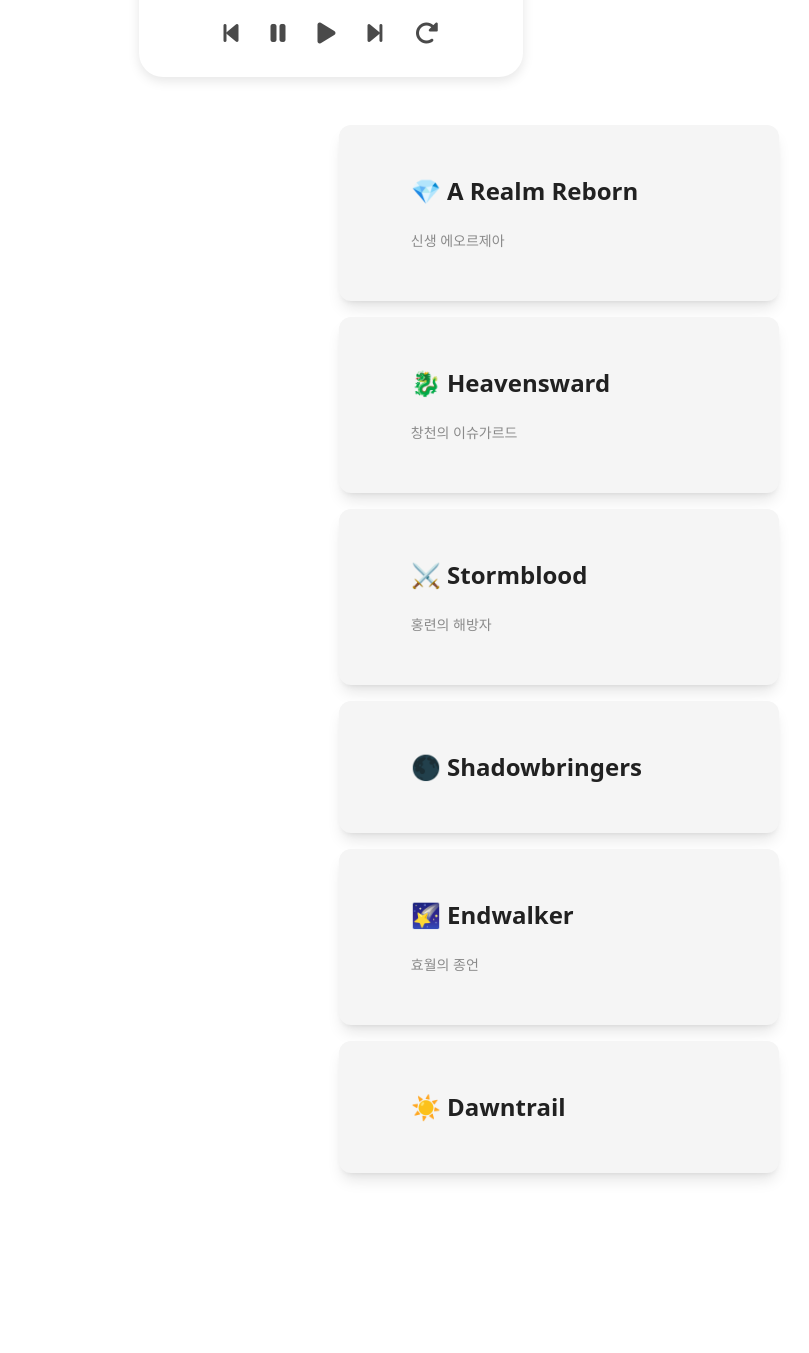
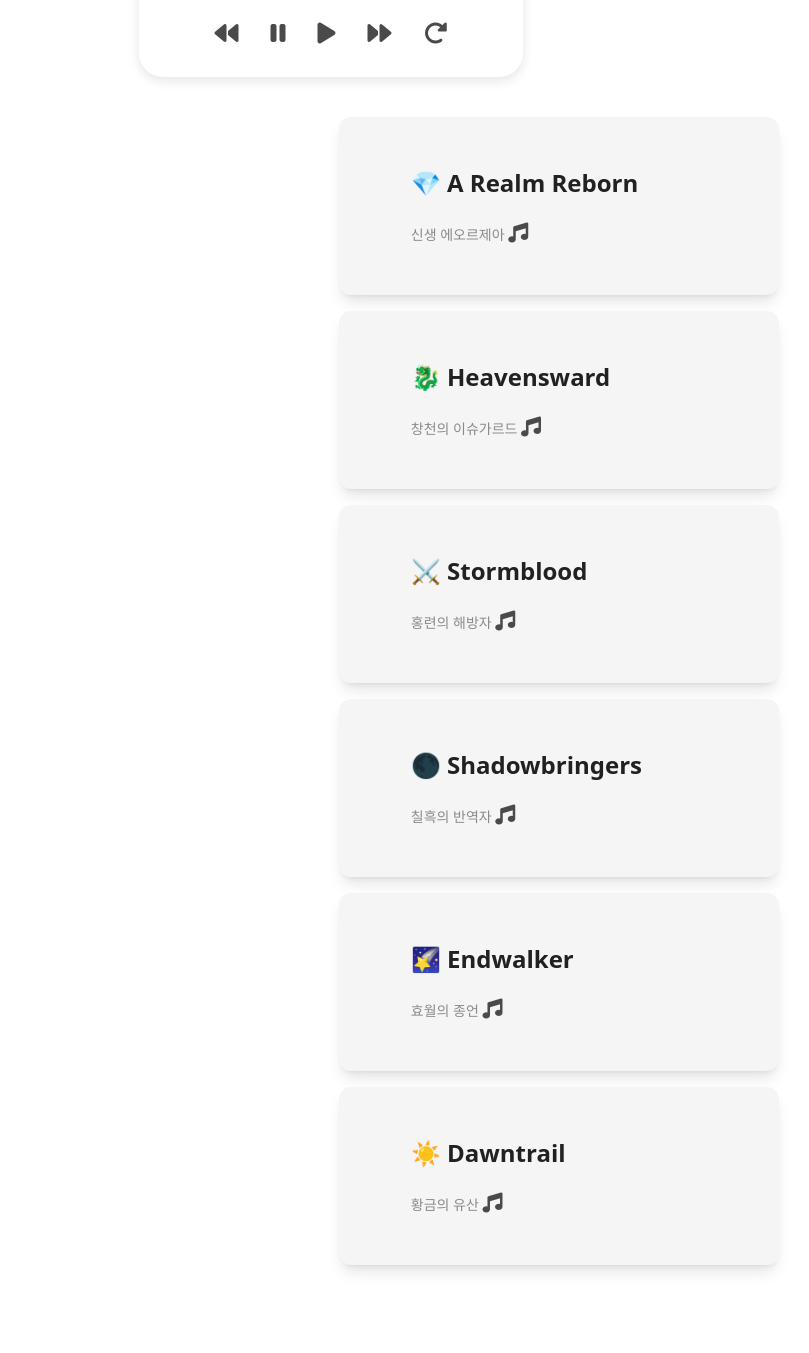
Before and after one commit to Yujin-Reyu/FF14, a plain HTML site: page Main1.html in a window 1280 px wide. Shown: the part 495-1848 px from the top of the page, without its empty margins (309-1118 px from the left). Before the commit the page ends 1756 px from the top, so only its background shows below. Drawn offline with nearby package versions, Linux system fonts and the light colour scheme.

Commit message:
Update Main1.html

```diff
--- a/Main1.html
+++ b/Main1.html
@@ -29,7 +29,7 @@
     <link rel="preconnect" href="https://fonts.gstatic.com" crossorigin>
     <link href="https://fonts.googleapis.com/css2?family=Nunito:wght@400;600;700;800&display=swap" rel="stylesheet">
 
-    <link rel="stylesheet" href="https://cdnjs.cloudflare.com/ajax/libs/font-awesome/6.0.0-beta3/css/all.min.css">
+        <link rel="stylesheet" href="https://cdnjs.cloudflare.com/ajax/libs/font-awesome/6.0.0-beta3/css/all.min.css">
 
     <style>
         body {
@@ -38,7 +38,6 @@
         }
 
         #time-widget {
-            /* 🚩 깃허브 레포지토리의 Header.png 파일로 경로 설정 (이미지 로드 실패 시 투명 배경 사용) */
             background-image: url('Header.png');
             background-color: transparent;
             background-size: cover;
@@ -53,13 +52,16 @@
             flex-direction: column;
             align-items: center;
             justify-content: center;
-            min-height: 350px; /* 이미지 높이에 맞게 조정 */
+            min-height: 350px;
         }
 
         #time-widget::before {
             content: '';
             position: absolute;
-            top: 0; left: 0; right: 0; bottom: 0;
+            top: 0;
+            left: 0;
+            right: 0;
+            bottom: 0;
             background-color: rgba(0, 0, 0, 0.4);
             z-index: 1;
             border-radius: 1rem;
@@ -78,9 +80,9 @@
             background: #FFFFFF;
             border-radius: 1.5rem;
             box-shadow: 0 4px 12px rgba(0, 0, 0, 0.1);
+            margin-bottom: 2.5rem; /* 시간 위젯과 목록 사이 간격 조정 */
         }
 
-        /* 중앙 이미지 컨테이너 */
         .album-art-container {
             position: relative;
             width: 200px;
@@ -88,20 +90,17 @@
             margin: 0 auto 1.5rem;
             border-radius: 50%;
             overflow: hidden;
-            background-color: #000000; /* CD 배경을 검정색으로 */
+            background-color: #000000; /* CD 배경 검정색 */
             box-shadow: 0 0 10px rgba(0, 0, 0, 0.2);
         }
 
-        /* 이미지 (Black_Cat.png) */
         .album-art-container img {
             width: 100%;
             height: 100%;
             object-fit: cover;
-            /* 이전 grayscale 필터 제거 */
             filter: none;
         }
 
-        /* 중앙 원의 색상을 흰색으로 유지 */
         .album-art-container .center-dot {
             position: absolute;
             top: 50%;
@@ -111,10 +110,9 @@
             height: 48px;
             background-color: #FFFFFF;
             border-radius: 50%;
-            z-index: 10; /* 이미지가 덮히지 않도록 z-index 추가 */
+            z-index: 10;
         }
 
-        /* 플레이어 컨트롤 버튼 */
         .player-controls i {
             font-size: 1.5rem;
             color: #4A4A4A;
@@ -123,6 +121,19 @@
         }
         .player-controls i:hover {
             color: #212121;
+        }
+
+        /* 확장팩 목록 아이콘 스타일 */
+        .expansion-icon {
+            font-size: 1.25rem; /* 아이콘 크기 조정 */
+            color: #8A8A8A; /* 기본 회색 */
+            margin-right: 0.75rem; /* 텍스트와의 간격 */
+        }
+        .expansion-icon.music {
+            color: #4A4A4A; /* 음악 아이콘 색상 (다른 아이콘과 다르게) */
+        }
+        .group:hover .expansion-icon.music {
+            color: #212121; /* 호버 시 더 어둡게 */
         }
     </style>
 </head>
@@ -133,7 +144,7 @@
         <span id="date-display" class="text-xl mt-3">시간을 불러오는 중...</span>
     </div>
 
-    <div id="music-widget" class="mb-12 w-full max-w-sm p-8 flex flex-col items-center text-center">
+    <div id="music-widget" class="w-full max-w-sm p-8 flex flex-col items-center text-center">
         <div class="album-art-container">
             <img src="Black_Cat.png" alt="Album Art Placeholder" class="rounded-full">
             <div class="center-dot"></div>
@@ -143,9 +154,9 @@
         <p class="text-sm text-my-neutral-500 mb-6">Lorem ipsum dolor, sit ament consecutur adipisicing.</p>
 
         <div class="player-controls flex space-x-8">
-            <i class="fas fa-backward-step"></i> <i class="fas fa-pause"></i>
+            <i class="fas fa-backward"></i> <i class="fas fa-pause"></i>
             <i class="fas fa-play"></i>
-            <i class="fas fa-forward-step"></i> <i class="fas fa-redo-alt"></i>
+            <i class="fas fa-forward"></i> <i class="fas fa-redo-alt"></i>
         </div>
     </div>
 
@@ -153,40 +164,42 @@
         <a href="A_Realm_Reborn.html" class="flex items-center p-4 sm:p-6 bg-my-neutral-100 rounded-xl shadow-lg hover:shadow-xl transform hover:scale-[1.02] transition-all duration-300 border-2 border-transparent hover:border-blue-500 group">
             <div>
                 <h2 class="text-2xl font-bold text-my-neutral-900 group-hover:text-blue-700">💎 A Realm Reborn</h2>
-                <p class="text-sm text-my-neutral-500">신생 에오르제아</p>
+                <p class="text-sm text-my-neutral-500">신생 에오르제아 <i class="fas fa-music expansion-icon music"></i></p>
             </div>
         </a>
 
         <a href="Heavensward.html" class="flex items-center p-4 sm:p-6 bg-my-neutral-100 rounded-xl shadow-lg hover:shadow-xl transform hover:scale-[1.02] transition-all duration-300 border-2 border-transparent hover:border-blue-500 group">
             <div>
                 <h2 class="text-2xl font-bold text-my-neutral-900 group-hover:text-blue-700">🐉 Heavensward</h2>
-                <p class="text-sm text-my-neutral-500">창천의 이슈가르드</p>
+                <p class="text-sm text-my-neutral-500">창천의 이슈가르드 <i class="fas fa-music expansion-icon music"></i></p>
             </div>
         </a>
 
         <a href="Stormblood.html" class="flex items-center p-4 sm:p-6 bg-my-neutral-100 rounded-xl shadow-lg hover:shadow-xl transform hover:scale-[1.02] transition-all duration-300 border-2 border-transparent hover:border-blue-500 group">
             <div>
                 <h2 class="text-2xl font-bold text-my-neutral-900 group-hover:text-blue-700">⚔️ Stormblood</h2>
-                <p class="text-sm text-my-neutral-500">홍련의 해방자</p>
+                <p class="text-sm text-my-neutral-500">홍련의 해방자 <i class="fas fa-music expansion-icon music"></i></p>
             </div>
         </a>
 
         <a href="Shadowbringers.html" class="flex items-center p-4 sm:p-6 bg-my-neutral-100 rounded-xl shadow-lg hover:shadow-xl transform hover:scale-[1.02] transition-all duration-300 border-2 border-transparent hover:border-blue-500 group">
             <div>
                 <h2 class="text-2xl font-bold text-my-neutral-900 group-hover:text-blue-700">🌑 Shadowbringers</h2>
+                <p class="text-sm text-my-neutral-500">칠흑의 반역자 <i class="fas fa-music expansion-icon music"></i></p>
             </div>
         </a>
 
         <a href="Endwalker.html" class="flex items-center p-4 sm:p-6 bg-my-neutral-100 rounded-xl shadow-lg hover:shadow-xl transform hover:scale-[1.02] transition-all duration-300 border-2 border-transparent hover:border-blue-500 group">
             <div>
                 <h2 class="text-2xl font-bold text-my-neutral-900 group-hover:text-blue-700">🌠 Endwalker</h2>
-                <p class="text-sm text-my-neutral-500">효월의 종언</p>
+                <p class="text-sm text-my-neutral-500">효월의 종언 <i class="fas fa-music expansion-icon music"></i></p>
             </div>
         </a>
 
         <a href="Dawntrail.html" class="flex items-center p-4 sm:p-6 bg-my-neutral-100 rounded-xl shadow-lg hover:shadow-xl transform hover:scale-[1.02] transition-all duration-300 border-2 border-transparent hover:border-blue-500 group">
             <div>
                 <h2 class="text-2xl font-bold text-my-neutral-900 group-hover:text-blue-700">☀️ Dawntrail</h2>
+                <p class="text-sm text-my-neutral-500">황금의 유산 <i class="fas fa-music expansion-icon music"></i></p>
             </div>
         </a>
 
```
